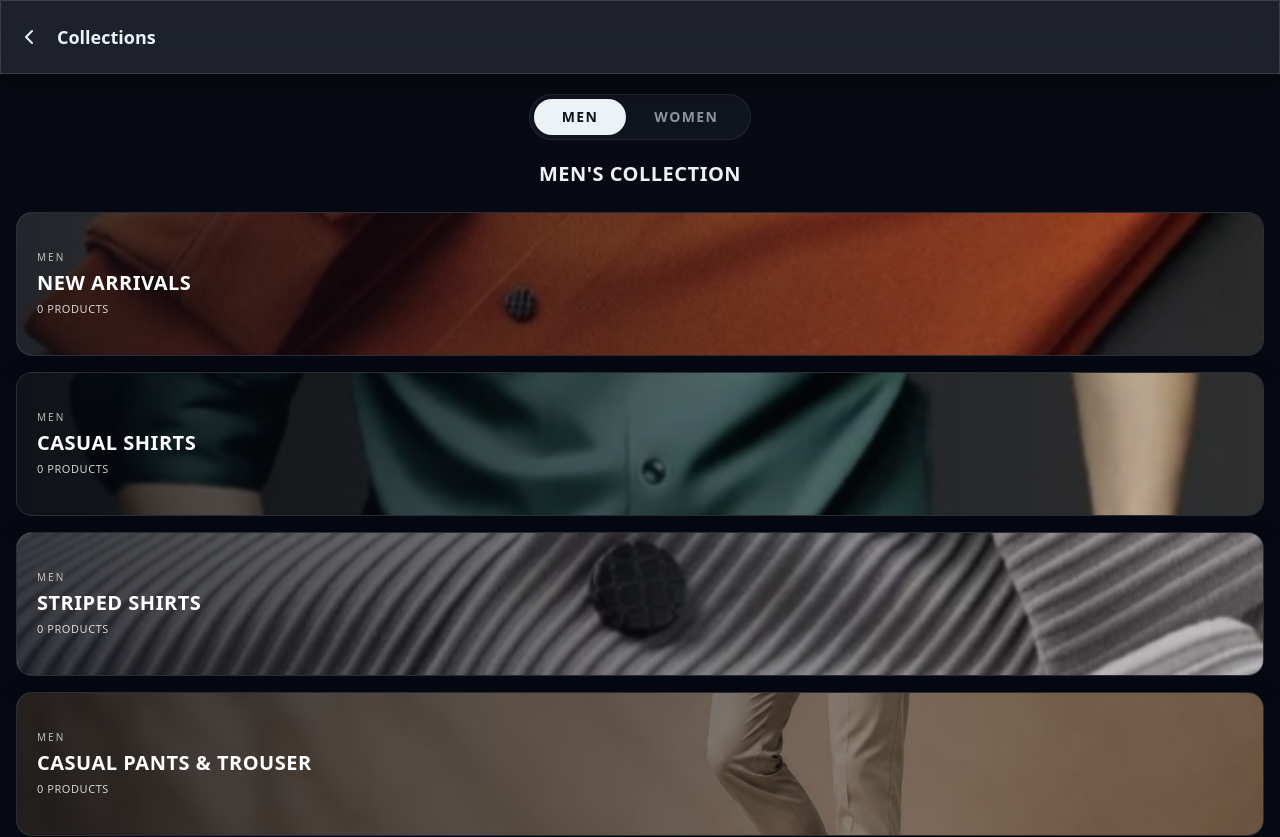
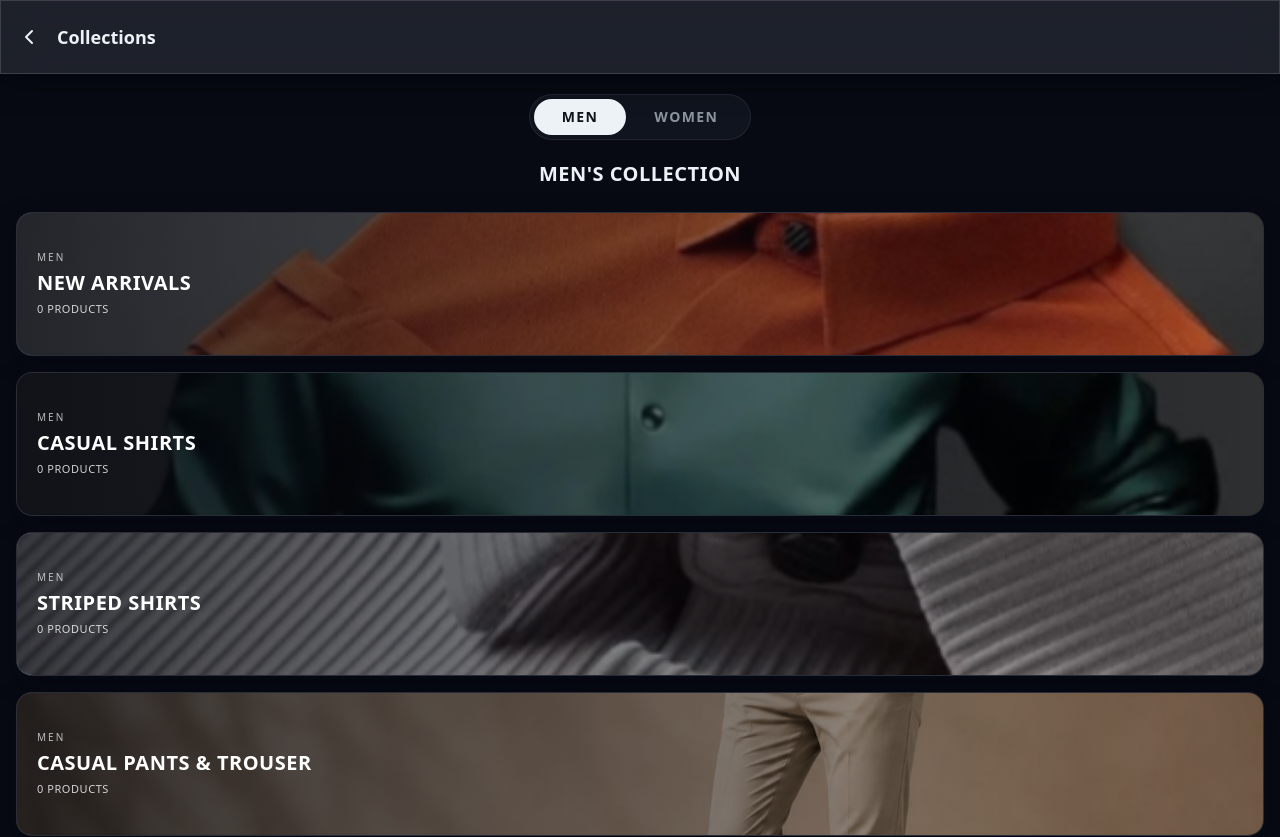
Before and after one commit to itsadithyainkakashi-jpg/orvigo-1, a React (Vite) app: page /collection in a window 1280 px wide. Shown: the top 837 px of the page. Built offline with nearby package versions, Linux system fonts and the light colour scheme; no server answers; the database is empty; sample sign-in values are in the browser's storage; the HTML template or start-up script is replaced by a standard one.

Commit message:
Changes
Co-authored-by: itsadithyainkakashi-jpg <279425571+itsadithyainkakashi-jpg@users.noreply.github.com>

```diff
--- a/src/pages/StoreCollectionsPage.tsx
+++ b/src/pages/StoreCollectionsPage.tsx
@@ -179,6 +179,7 @@ const StoreCollectionsPage = () => {
                       alt={col.title}
                       loading="lazy"
                       className="absolute inset-0 w-full h-full object-cover"
+                      style={{ objectPosition: "center 30%" }}
                     />
                     <div
                       className="absolute inset-0"
```
